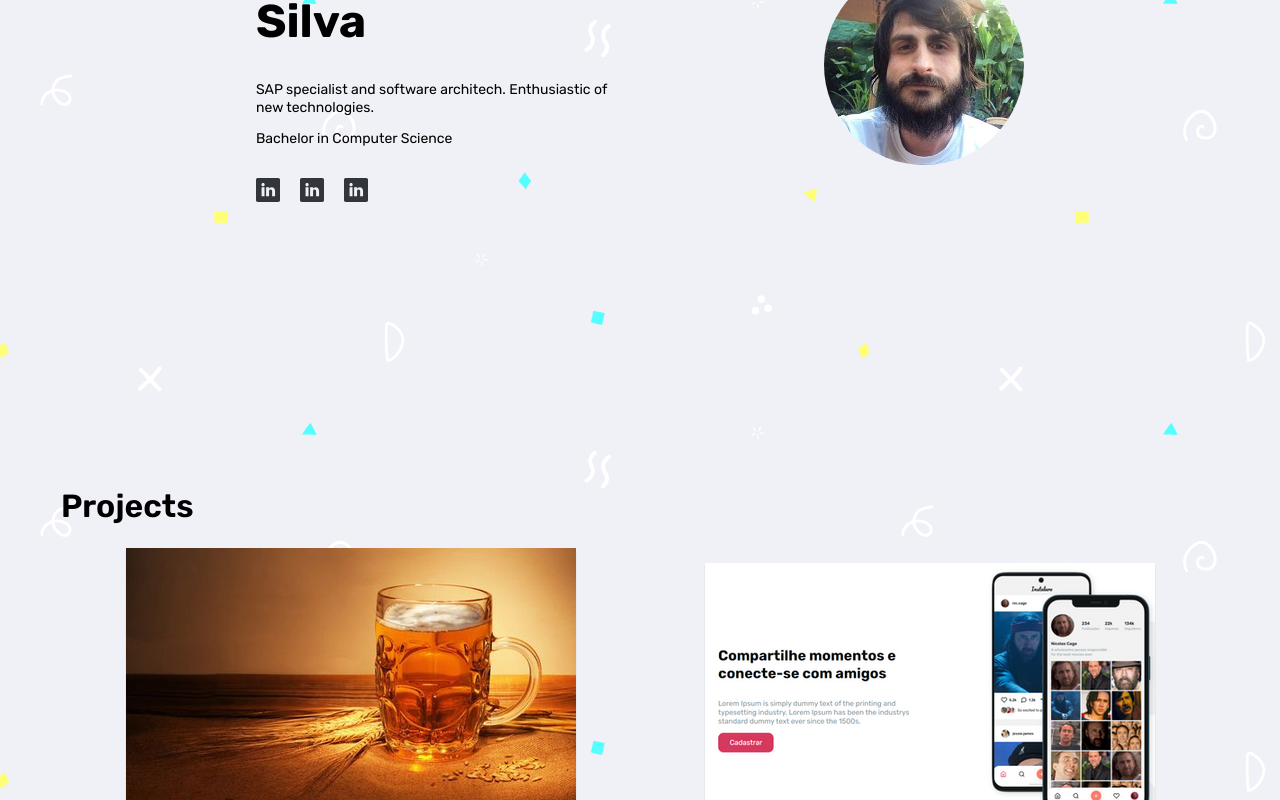
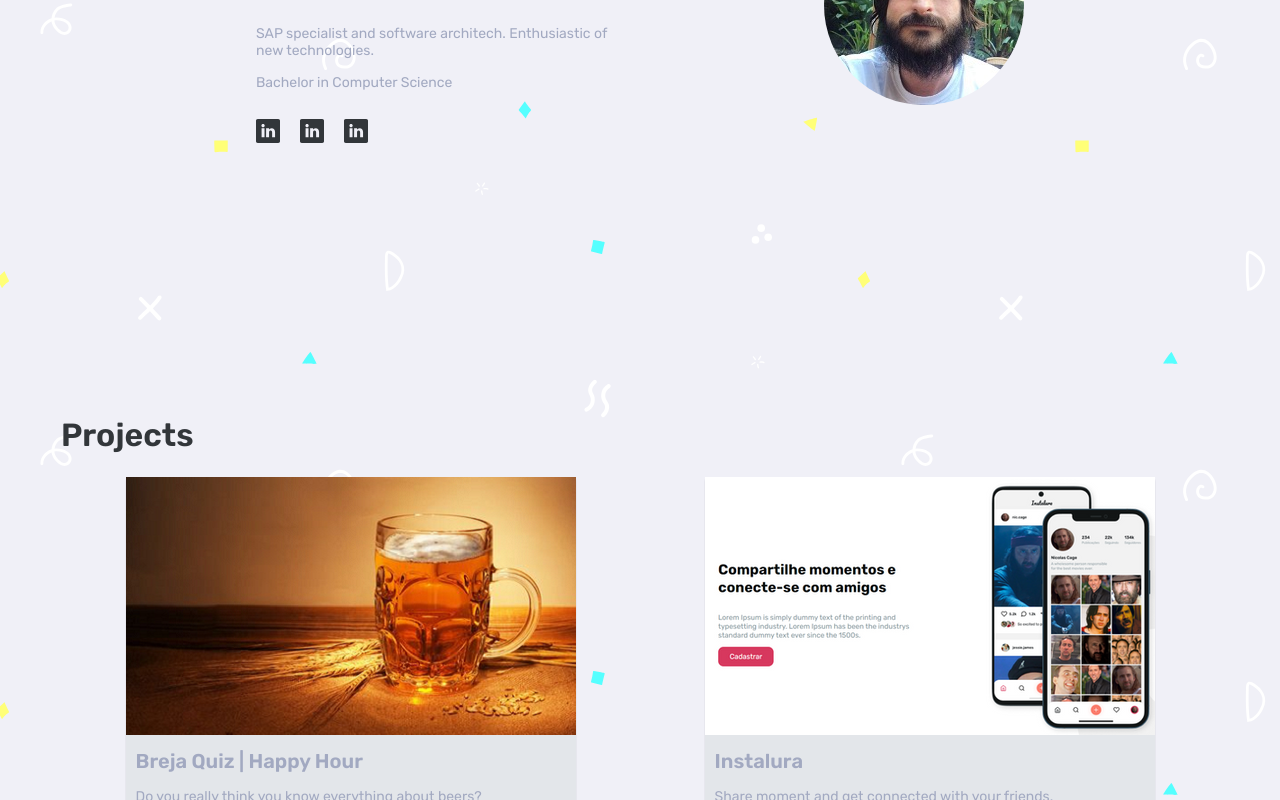
Before and after one commit to afuscella/react-portfolio, a Next.js app: page / in a window 1280 px wide. Shown: the part 400-1200 px from the top of the page. Built offline with nearby package versions, Linux system fonts and the light colour scheme.

Commit message:
contexts for theme provider

```diff
--- a/src/components/commons/Card/index.tsx
+++ b/src/components/commons/Card/index.tsx
@@ -19,7 +19,7 @@ export function Card({ title, description, image, uri }: ICard) {
         <Text
           variant="paragraph2"
           tag="span"
-          color="tertiary.main"
+          color="secondary.main"
         >
           {title}
         </Text>
@@ -27,7 +27,7 @@ export function Card({ title, description, image, uri }: ICard) {
         <Text
           variant="paragraph1"
           tag="p"
-          color="tertiary.main"
+          color="secondary.main"
         >
           {description}
         </Text>
--- a/src/components/commons/Card/styles.ts
+++ b/src/components/commons/Card/styles.ts
@@ -9,7 +9,7 @@ export const CardWrapper = {
     text-decoration: none;
     flex-direction: row;
     margin-bottom: 12px;
-    background: white;
+    background: ${({ theme}) => theme.colors.light.tertiary.main.color};
     box-shadow: 0 1px 1px rgb(0 0 0 / 35%);
     width: 450px;
     ${breakpointsMedia({
@@ -29,7 +29,7 @@ export const CardWrapper = {
 
     &:hover,
     &:focus {
-      opacity: .6;
+      opacity: .5;
       transition: ${({ theme }) => theme.transition};
       cursor: pointer;
     }
--- a/src/components/commons/Cover/index.tsx
+++ b/src/components/commons/Cover/index.tsx
@@ -26,7 +26,7 @@ export function Cover({ ...props }) {
         <Text
           variant="paragraph1"
           tag="p"
-          color="primary.main"
+          color="secondary.main"
           textAlign={{
             xs: 'center',
             md: 'start'
@@ -38,7 +38,7 @@ export function Cover({ ...props }) {
         <Text
           variant="paragraph1"
           tag="p"
-          color="primary.main"
+          color="secondary.main"
           textAlign={{
             xs: 'center',
             md: 'start'
--- a/src/components/commons/Cover/styles.ts
+++ b/src/components/commons/Cover/styles.ts
@@ -11,15 +11,13 @@ export const CoverWrapper = {
     flex-wrap: wrap;
     align-items: center;
     justify-content: space-evenly;
-    min-height: 90vh;
     font-family: ${({ theme }) => theme.fontFamily};
-
+    min-height: 85vh;
     ${breakpointsMedia({
       xs: css`
         margin-left: auto;
         margin-right: auto;
         padding: 10px;
-        min-height: 100vh;
       `,
       md: css`
         padding-right: 16px;
--- a/src/components/commons/Menu/index.tsx
+++ b/src/components/commons/Menu/index.tsx
@@ -1,4 +1,5 @@
 import React, { useContext } from 'react';
+import { motion } from 'framer-motion';
 import { ThemeContext } from 'styled-components';
 
 import { Text } from '@/components/foundation/Text';
@@ -18,13 +19,22 @@ export function Menu() {
   }, {
     id: 3,
     text: 'Contact me',
-    url: '/mail'
+    url: 'mailto:fuscellaarthur@gmail.com'
   }];
 
-  const { toggleThemeMode } = useContext(ThemeContext);
+  // const { toggleThemeMode } = useContext(ThemeContext);
 
   return (
-    <MenuWrapper.Menu>
+    <MenuWrapper.Menu
+      as={motion.nav}
+      transition={{ delay: 0.5, duration: 0.5 }}
+      variants={{
+        show: { opacity: 1 },
+        hidden: { opacity: 0 },
+      }}
+      initial="hidden"
+      animate="show"
+    >
       <MenuWrapper.LeftSide>
         <img src='icons/code.svg' />
       </MenuWrapper.LeftSide>
@@ -41,8 +51,6 @@ export function Menu() {
 
       <MenuWrapper.RightSide>
         <DarkMode />
-        {/* <img src='icons/sun.svg' /> */}
-        {/* <img src='icons/moon.svg' /> */}
       </MenuWrapper.RightSide>
 
     </MenuWrapper.Menu>
--- a/src/components/commons/Projects/index.tsx
+++ b/src/components/commons/Projects/index.tsx
@@ -25,9 +25,9 @@ export function Projects() {
       </Text>
 
       <Grid.Container>
+        <Grid.Row>
 
-        <Grid.Row>
-          <Grid.Column
+        <Grid.Column
             value={{ xs: 12, md: 6 }}
             display="flex"
             alignItems="center"
@@ -37,7 +37,7 @@ export function Projects() {
 
             <Card
               title='Breja Quiz | Happy Hour'
-              description='Do you really think you know everything about beers?, So come and join this trivial and try to not get drunk answering the questions.'
+              description='Do you really think you know everything about beers?'
               uri='https://bitter-brewing-quiz.afuscella.vercel.app/'
               image='images/beer.png'
             />
--- a/src/components/commons/Projects/styles.ts
+++ b/src/components/commons/Projects/styles.ts
@@ -2,8 +2,10 @@ import styled, { css } from 'styled-components';
 import { breakpointsMedia } from '@/themes/utils/breakpointsMedia';
 
 export const ProjectsWrapper = styled.div`
+  display: flex;
   flex-wrap: wrap;
   flex-direction: column;
+  justify-content: center;
   min-height: 100vh;
   ${breakpointsMedia({
     xs: css`
--- a/src/components/foundation/Text/styles.ts
+++ b/src/components/foundation/Text/styles.ts
@@ -87,5 +87,5 @@ export const TextBase = styled.span<ITextBase>`
   ${propToStyle('padding')}
 
   ${({ variant }) => TextStyleVariantMap[variant]};
-  color: ${({ theme, color }) => get(theme, `colors.${color}.color`)};
+  color: ${({ theme, color }) => get(theme, `colors.light.${color}.color`)};
 `;
--- a/src/themes/index.ts
+++ b/src/themes/index.ts
@@ -19,13 +19,23 @@ const light: ModeType = {
   },
   secondary: {
     main: {
-      color: '#2c3248',
+      color: '#a2a9c1',
       contrastText: '#fff',
     },
     light: {
       color: '#88989E',
       contrastText: '#fff',
     },
+  },
+  tertiary: {
+    main: {
+      color: '#e3e6ea',
+      contrastText: '#fff',
+    }
+  },
+  light: {
+    color: '#88989E',
+    contrastText: '#fff',
   },
 };
 
@@ -46,7 +56,7 @@ const dark: ModeType = {
   },
   secondary: {
     main: {
-      color: '#2c3248',
+      color: '#a2a9c1',
       contrastText: '#fff',
     },
     light: {
@@ -61,7 +71,7 @@ const colors = {
   dark: dark,
 };
 
-let mode: string = 'dark';
+let mode: string = 'light';
 export function toggleThemeMode() {
   if (mode === 'dark') {
     mode = 'light';
--- a/src/themes/typographyVariants.ts
+++ b/src/themes/typographyVariants.ts
@@ -50,7 +50,7 @@ export const typographyVariants: ITypographyVariants = {
   },
   // [paragraph2]
   paragraph2: {
-    fontSize: '24px',
+    fontSize: '20px',
     fontWeight: '600',
     lineHeight: 1.25, // 125%
   },
--- a/src/types/themeModeType.ts
+++ b/src/types/themeModeType.ts
@@ -22,5 +22,15 @@ export type ModeType = {
       color: string;
       contrastText: string;
     }
+  },
+  tertiary: {
+    main: {
+      color: string;
+      contrastText: string;
+    };
+    light: {
+      color: string;
+      contrastText: string;
+    }
   };
 }
```
Also changed, not shown: src/context/ThemeContext/index.tsx (added, +30 -0 lines), public/images/beer.png, public/images/rock.png.
